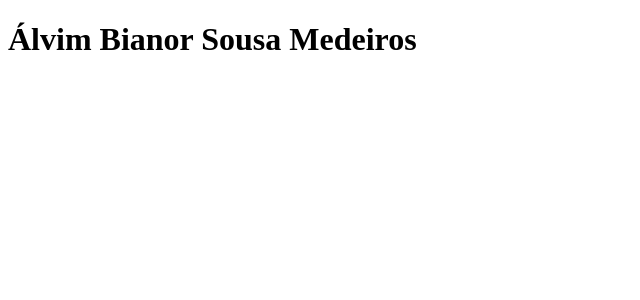
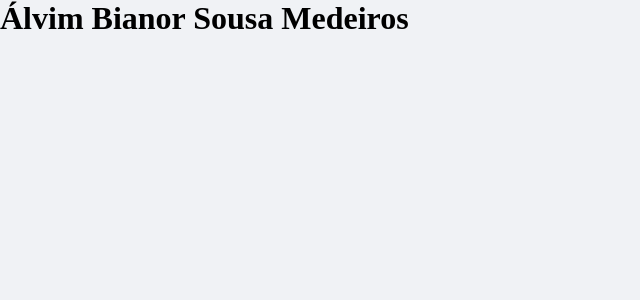
Before and after one commit to alvarobianor/dt-money, a React (Create React App) app: page / in a window 1280 px wide. Shown: the top 300 px of the page, without its empty margins (0-640 px from the left). Built offline with nearby package versions, Linux system fonts and the light colour scheme.

Commit message:
add global style

```diff
--- a/src/App.tsx
+++ b/src/App.tsx
@@ -1,7 +1,10 @@
+import { GlobalStyles } from "./styles/global";
+
 export function App() {
   return (
     <div className="App">
       <h1>Álvim Bianor Sousa Medeiros</h1>
+      <GlobalStyles />
     </div>
   );
 }
--- a/src/styles/global.ts
+++ b/src/styles/global.ts
@@ -1,3 +1,31 @@
-import styled from "styled-components";
+import { createGlobalStyle } from "styled-components";
 
-export const Container = styled.div``;
+export const GlobalStyles = createGlobalStyle`
+
+  :root {
+    --background: rgba(240,242,245,1.0);
+  }
+
+  * {
+    margin: 0;
+    padding: 0;
+    box-sizing: border-box;
+  }
+
+  html {
+    @media (max-width: 1080px) {
+      font-size: 92.75%;
+    }
+
+    @media (max-width: 720px) {
+      font-size: 87.5%;
+    }
+
+  }
+
+  body {
+    background-color: var(--background);
+    -webkit-font-smoothing: antialiased;
+  }
+
+`;
```
